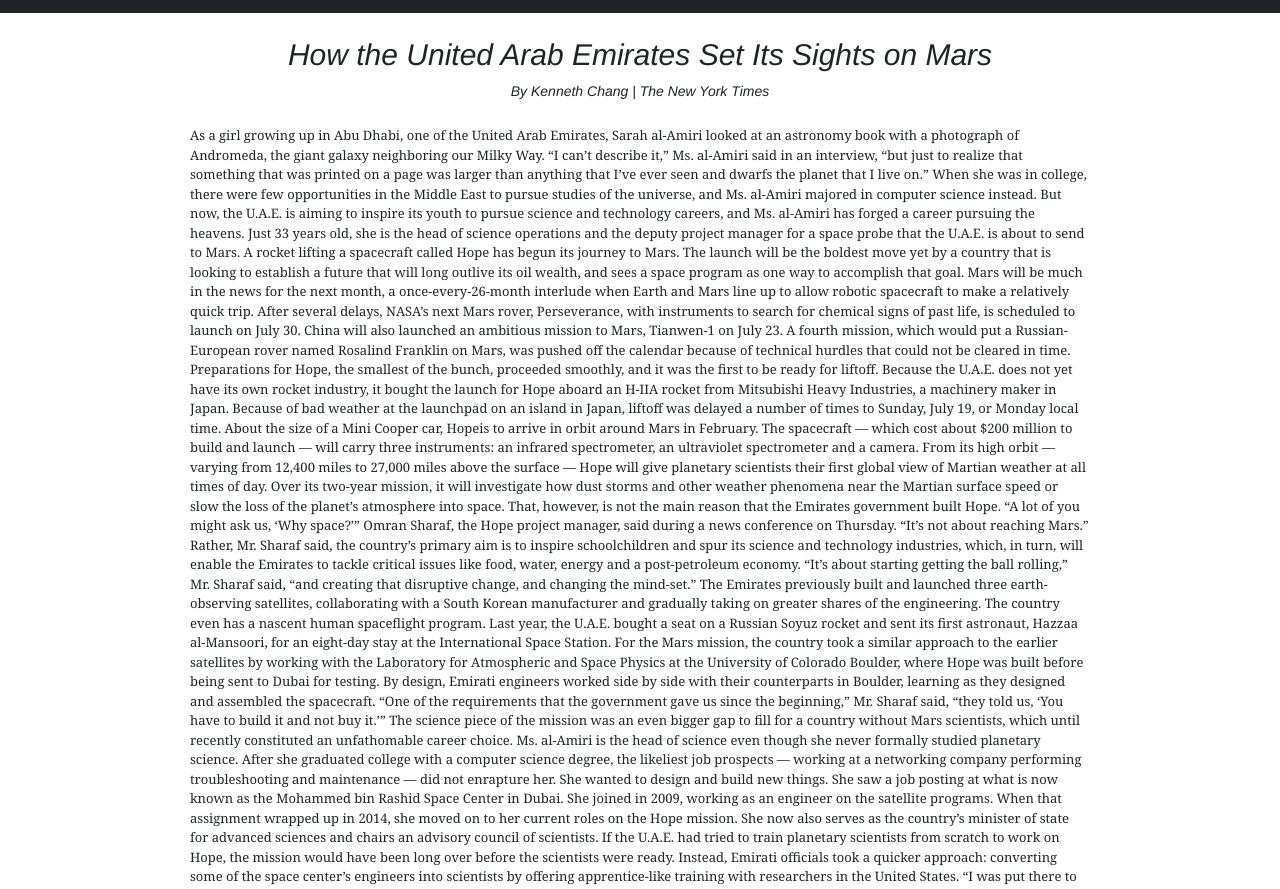
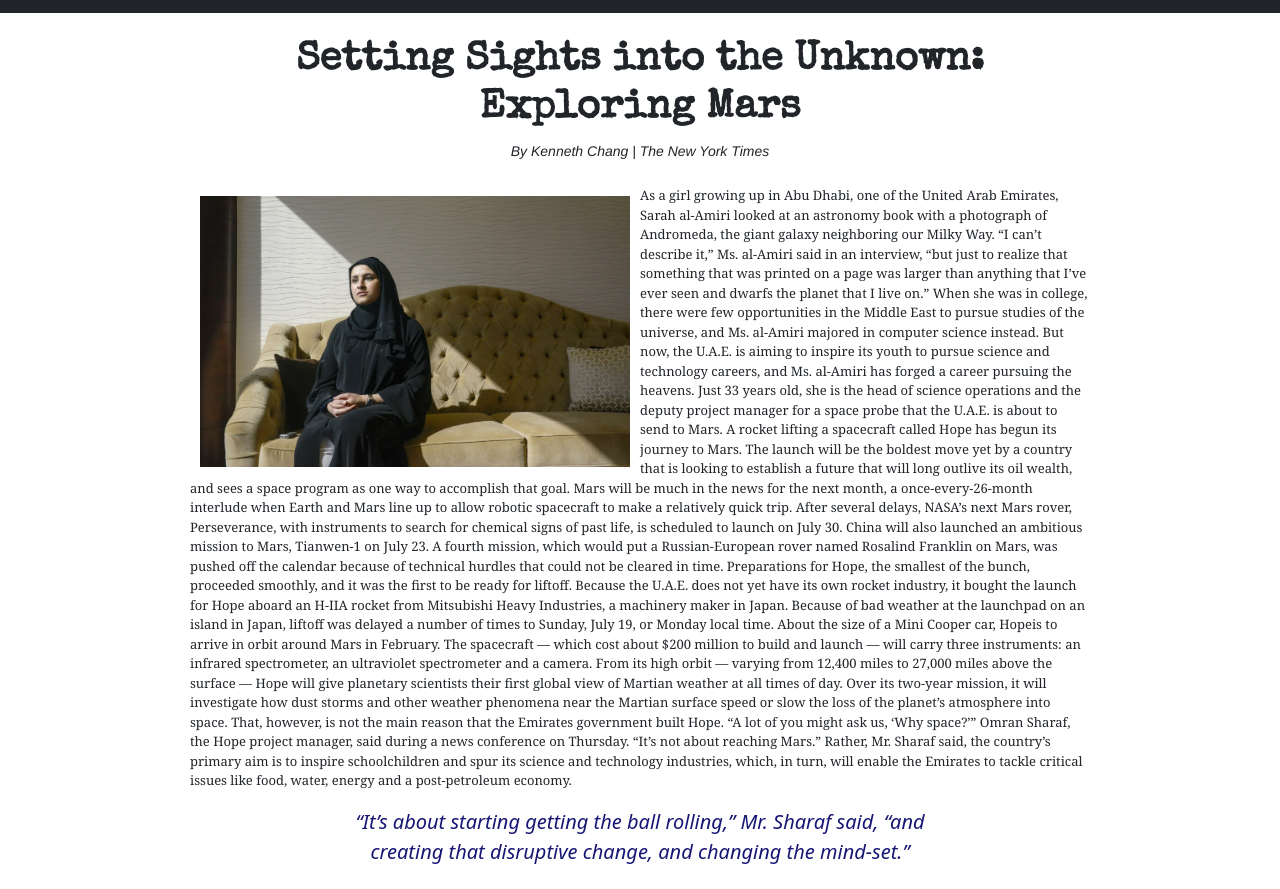
Before and after one commit to ngelbard/Nolan-Gelbard-JOUR352, a plain HTML site: page GelbardLayout/index.html in a window 1280 px wide. Shown: the part 1129-2018 px from the top of the page. Drawn offline with nearby package versions, Linux system fonts and the light colour scheme.

Commit message:
final edits made

```diff
--- a/GelbardLayout/index.html
+++ b/GelbardLayout/index.html
@@ -44,13 +44,16 @@
         </div>
       </div>
 </br>
-    <div id="content">
+<div id="content">
 
-      <h1 id="headline">How the United Arab Emirates Set Its Sights on Mars </h1>
+      <h1 id="headline">Setting Sights into the Unknown: Exploring Mars</h1>
 
       <div id="byline">By Kenneth Chang | The New York Times</div>
 </br>
-      <p>
+
+<p>
+
+    <img src="https://raw.githubusercontent.com/ngelbard/Nolan-Gelbard-JOUR352/main/GelbardLayout/Images/uae-mars1.jpg" alt="Mars 1" class="image" style="float:left;width:450px;">
       As a girl growing up in Abu Dhabi, one of the United Arab Emirates, Sarah al-Amiri looked at an astronomy book with a photograph of Andromeda, the giant galaxy neighboring our Milky Way.
 
       “I can’t describe it,” Ms. al-Amiri said in an interview, “but just to realize that something that was printed on a page was larger than anything that I’ve ever seen and dwarfs the planet that I live on.”
@@ -78,9 +81,12 @@
       “A lot of you might ask us, ‘Why space?’” Omran Sharaf, the Hope project manager, said during a news conference on Thursday. “It’s not about reaching Mars.”
 
       Rather, Mr. Sharaf said, the country’s primary aim is to inspire schoolchildren and spur its science and technology industries, which, in turn, will enable the Emirates to tackle critical issues like food, water, energy and a post-petroleum economy.
+</p>
 
-      “It’s about starting getting the ball rolling,” Mr. Sharaf said, “and creating that disruptive change, and changing the mind-set.”
+<blockquote>“It’s about starting getting the ball rolling,” Mr. Sharaf said, “and creating that disruptive change, and changing the mind-set.”</blockquote>
 
+</br>
+<p>
       The Emirates previously built and launched three earth-observing satellites, collaborating with a South Korean manufacturer and gradually taking on greater shares of the engineering. The country even has a nascent human spaceflight program. Last year, the U.A.E. bought a seat on a Russian Soyuz rocket and sent its first astronaut, Hazzaa al-Mansoori, for an eight-day stay at the International Space Station.
 
       For the Mars mission, the country took a similar approach to the earlier satellites by working with the Laboratory for Atmospheric and Space Physics at the University of Colorado Boulder, where Hope was built before being sent to Dubai for testing.
@@ -90,6 +96,8 @@
       The science piece of the mission was an even bigger gap to fill for a country without Mars scientists, which until recently constituted an unfathomable career choice.
 
       Ms. al-Amiri is the head of science even though she never formally studied planetary science.
+
+<img src="https://raw.githubusercontent.com/ngelbard/Nolan-Gelbard-JOUR352/main/GelbardLayout/Images/uae-mars2.jpg" alt="Mars 2" class="image" style="float:right;width:450px;">
 
       After she graduated college with a computer science degree, the likeliest job prospects — working at a networking company performing troubleshooting and maintenance — did not enrapture her. She wanted to design and build new things.
 
@@ -109,6 +117,8 @@
 
       “Based on that, we started working on a plan to get the team across to Japan as soon as possible,” Ms. al-Amiri said.
 
+<img src="https://raw.githubusercontent.com/ngelbard/Nolan-Gelbard-JOUR352/main/GelbardLayout/Images/uae-mars3.jpg" alt="Mars 3" class="image" style="float:left;width:450px;">
+
       They shuffled some of the tests in order to hurry the spacecraft to Japan, three weeks earlier than originally planned, and where some of the testing would instead be completed.
 
       Travel restrictions meant team members could not travel back and forth. A small team went ahead in early April to wait out a quarantine. Two weeks later, the cargo plane with Hope flew to Japan with another small team from the Emirates.
@@ -122,10 +132,15 @@
       The greatest success is the training of the people, he said.
 
       “For the Emirates, it’s more about the journey,” Mr. Sharaf said. “It’s more about the impact. Reaching there is one of the goals. But that doesn’t mean that the mission has failed, if we didn’t manage to get there. So failure is an option.”
-      </p>
+  </p>
+</br>
 
-      TEXT FOR CAPTIONS AND GRAPHICS:
-
+<div class="container">
+<h1 id="headline">The Hope Spacecraft</h1>
+<img src="https://raw.githubusercontent.com/ngelbard/Nolan-Gelbard-JOUR352/main/GelbardLayout/Images/hope-spacecraft-graphic.gif" alt="Hope Spacecraft" width="100%">
+<h5>The United Arab Emirates’ first Mars mission aims to investigate the Martian atmosphere. The orbiter’s giant solar panel wings will deploy in space after launch.” Include the following source: “By Eleanor Lutz | Source: Mohammed Bin Rashid Space Center</h5>
+</div>
+</br>
       <h2>READ MORE</h2>
       <div class="container">
             <div class="row">
@@ -143,5 +158,6 @@
                   </div>
             </div>
       </div>
+</div>
     </body>
 </html>
--- a/GelbardLayout/stylesheet.css
+++ b/GelbardLayout/stylesheet.css
@@ -1,11 +1,12 @@
 #content {
-  margin: 0 auto;
-  width: 900px;
+  max-width: 900px;
+  margin: auto;
 }
 
 .masthead {
   position: relative;
   text-align: center;
+  width: 100%;
 }
 
 .text-block {
@@ -54,9 +55,9 @@ text-align: center;
 }
 
 #headline {
-  font-family: Helvetica, sans-serif;
-  font-size: 30px;
-  font-style: oblique;
+  font-family: 'Special Elite', Helvetica, sans-serif;
+  font-size: 40px;
+  font-weight: bold;
   text-align: center;
 }
 
@@ -68,3 +69,22 @@ p {
 .col-md-4 {
   text-align: center;
 }
+
+.image {
+  padding: 10px;
+}
+
+h5 {
+  text-align: center;
+}
+
+blockquote {
+  font-size: 20px;
+  color: #161674;
+  font-style: italic;
+  text-align: center;
+  min-width: 600px;
+  width: 65%;
+  margin: 0 auto !important;
+
+}
```
